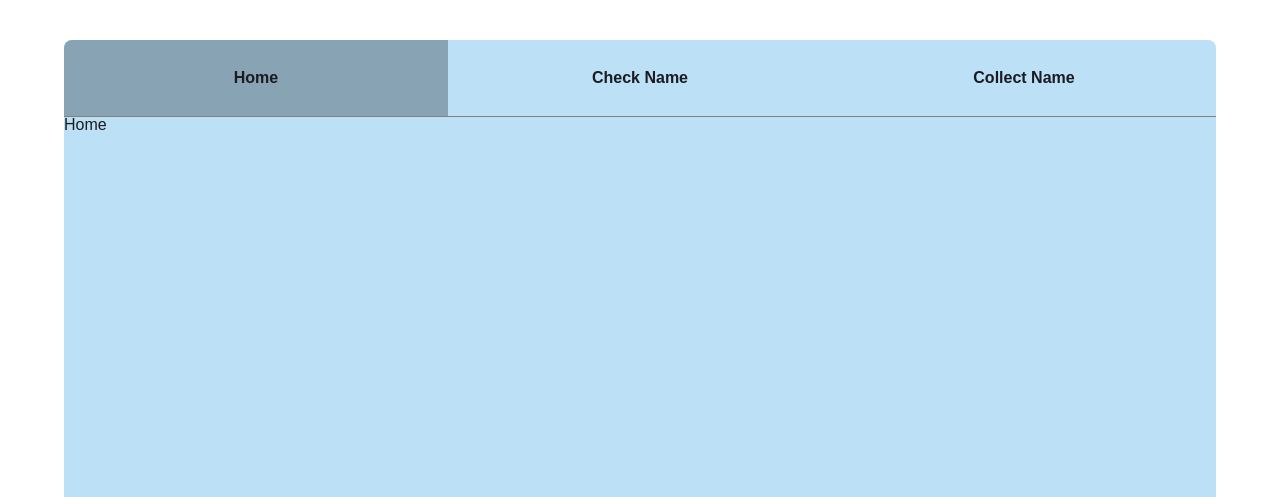
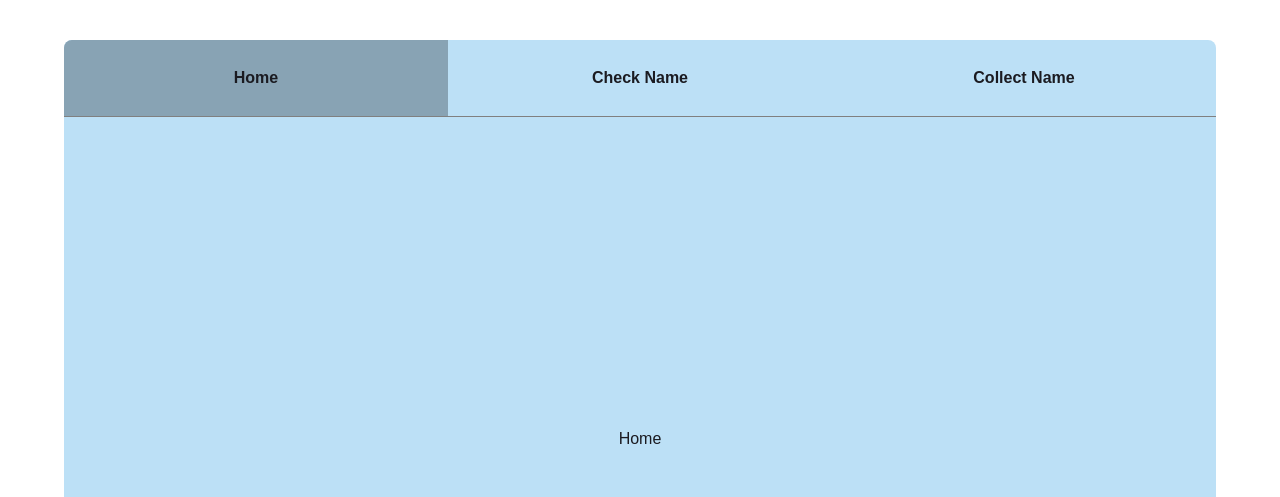
Before and after one commit to Gcollova/bttt_frontend, a React (Create React App) app: page / in a window 1280 px wide. Shown: the top 497 px of the page. Built offline with nearby package versions, Linux system fonts and the light colour scheme.

Commit message:
home init

```diff
--- a/src/App.tsx
+++ b/src/App.tsx
@@ -1,6 +1,6 @@
 import { Routes, Route, Outlet, Link } from "react-router-dom";
 import { CheckName } from './pages/CheckName';
-import { Home } from './pages/Home';
+import { Home } from './pages/Home/Home';
 import styles from './app.module.scss';
 import { useState } from "react";
 
--- a/src/pages/Home.tsx
+++ /dev/null
@@ -1,7 +0,0 @@
-export function Home() {
-  return (
-    <div>
-      <h2>Home</h2>
-    </div>
-  );
-}
--- /dev/null
+++ b/src/pages/Home/Home.tsx
@@ -0,0 +1,9 @@
+import React from "react";
+import styles from './home.module.scss'
+export function Home() {
+  return (
+    <div className={styles.main}>
+      <h2>Home</h2>
+    </div>
+  );
+}
--- /dev/null
+++ b/src/pages/Home/home.module.scss
@@ -0,0 +1,7 @@
+.main{
+    height: 100%;
+    width: 100%;
+    display: flex;
+    justify-content: center;
+    align-items: center;
+}
```
